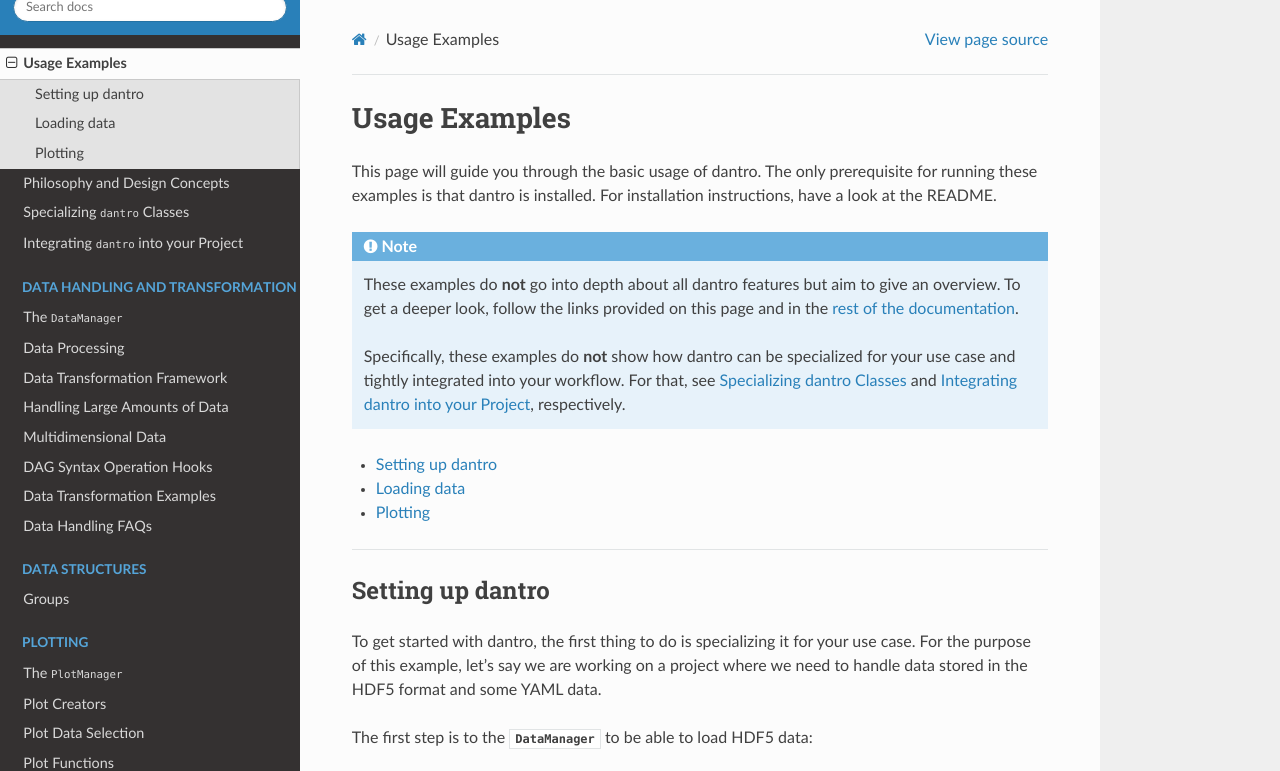
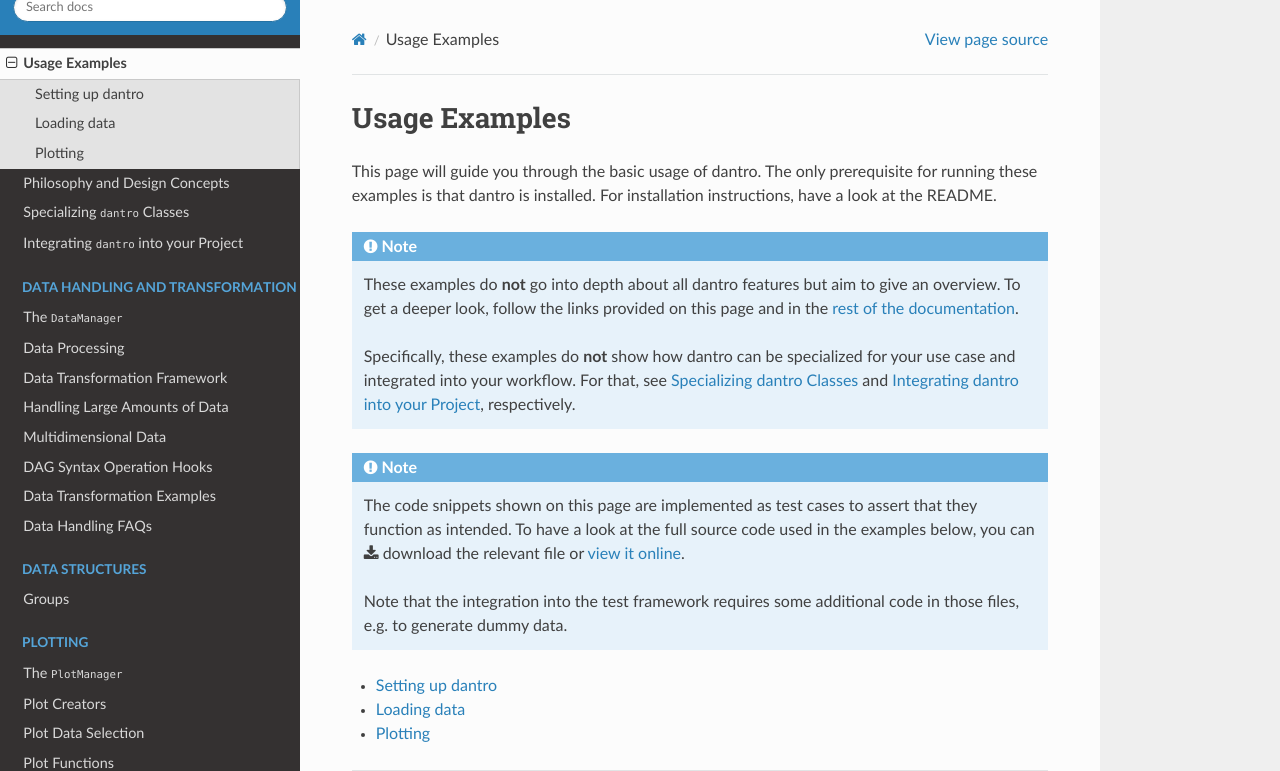
Before and after one commit to utopia-foss/dantro, a Sphinx documentation site: the page built from doc/examples.rst, in a window 1280 px wide and 900 px high, cut to the strip 0-771 px from the top of the window. Built offline with Sphinx 7.4.7 and the Read the Docs theme 2.0.0, drawn with Linux system fonts in a browser that asks for light colours; pages that are not in the unit, such as notebooks, are missing from menus.

Commit message:
Refer to source files corresponding to code examples

```diff
--- a/doc/examples.rst
+++ b/doc/examples.rst
@@ -12,8 +12,16 @@ For installation instructions, have a look at the README.
     These examples do **not** go into depth about all dantro features but aim to give an overview.
     To get a deeper look, follow the links provided on this page and in the :doc:`rest of the documentation <index>`.
 
-    Specifically, these examples do **not** show how dantro can be specialized for your use case and tightly integrated into your workflow.
+    Specifically, these examples do **not** show how dantro can be specialized for your use case and integrated into your workflow.
     For that, see :doc:`specializing` and :doc:`integrating`, respectively.
+
+.. note::
+
+    The code snippets shown on this page are implemented as test cases to assert that they function as intended.
+    To have a look at the full source code used in the examples below, you can :download:`download the relevant file <../tests/test_doc_examples.py>` or `view it online <https://ts-gitlab.iup.uni-heidelberg.de/utopia/dantro/-/blob/master/tests/test_doc_examples.py>`_.
+
+    Note that the integration into the test framework requires some additional code in those files, e.g. to generate dummy data.
+
 
 .. contents::
     :local:
```
Also changed, not shown: doc/integrating.rst (+8 -0 lines), doc/specializing.rst (+7 -0 lines), 1 other file.
